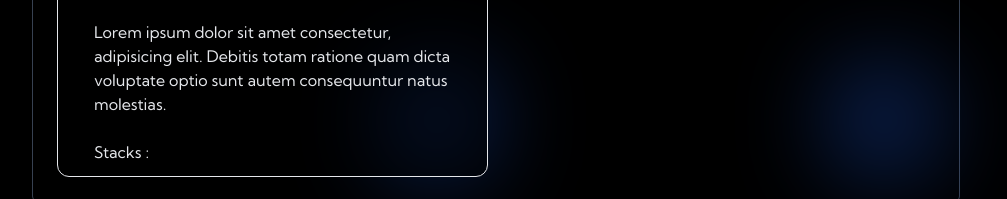
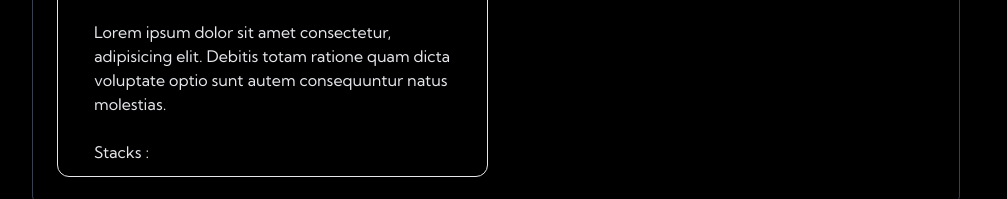
Before and after one commit to Codehack-01/Portfolio_site, a website: page index.html in a window 1280 px wide. Shown: the part 2948-3147 px from the top of the page, without its empty margins (144-1151 px from the left). Drawn offline with nearby package versions, Linux system fonts and the light colour scheme.

Commit message:
source code

```diff
--- a/index.html
+++ b/index.html
@@ -381,7 +381,7 @@
             <p class="px-2 md:px-8 md:py-4">Lorem ipsum dolor sit amet consectetur, adipisicing elit. Debitis totam ratione quam dicta voluptate optio sunt autem consequuntur natus molestias.</p>
             <p class="p-2 md: md:px-8 ">Stacks : </p>
             <!-- <div class="Gradient z-0"></div> -->
-            <div class="Gradient2 z-0"></div>
+            <!-- <div class="Gradient2 z-0"></div> -->
           </div>
 
           <!-- <div class="Gradient2"></div> -->
@@ -404,7 +404,7 @@
 
             <p class="px-2 md:px-8 md:py-4">Lorem ipsum dolor sit amet consectetur, adipisicing elit. Debitis totam ratione quam dicta voluptate optio sunt autem consequuntur natus molestias.</p>
             <p class="p-2 md: md:px-8 ">Stacks : </p>
-            <div class="Gradient2 z-0"></div>
+            <!-- <div class="Gradient2 z-0"></div> -->
           </div>
 
           <div class=" rounded-xl border border-gray-200 p-1 md:p-1  bg-black/50 backdrop-blur-sm z-10 backdrop-filter">
```
